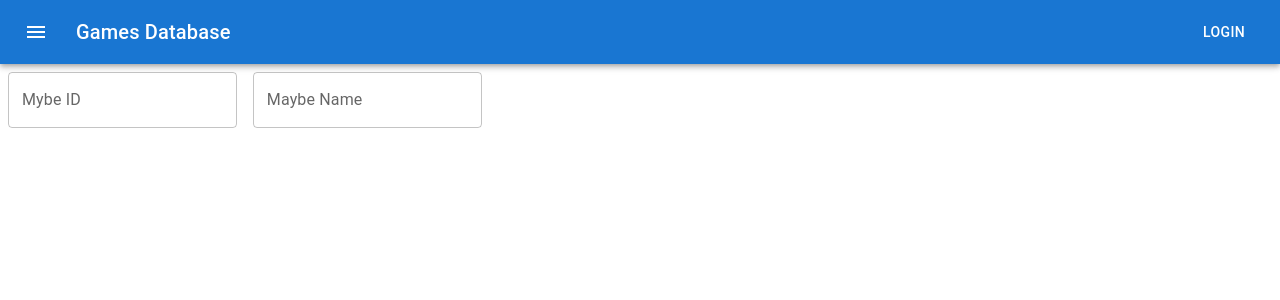
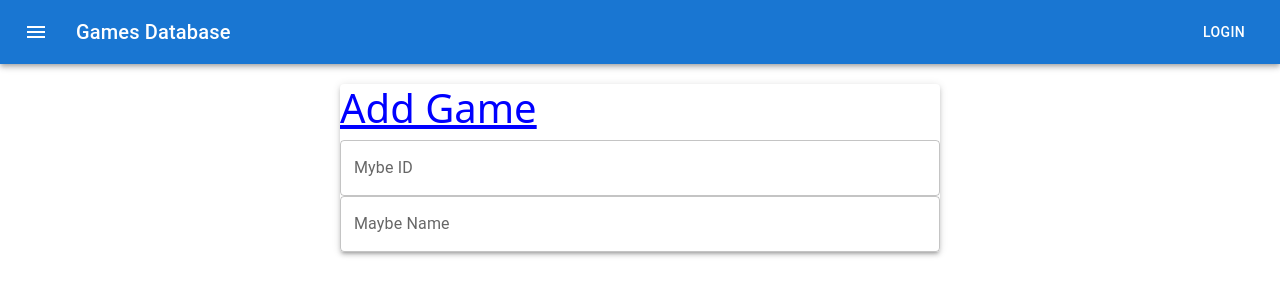
Before and after one commit to TyEngle/FullStack-FrontEnd, a React (Create React App) app in the folder React-App-final/: page / in a window 1280 px wide. Shown: the top 300 px of the page. Built offline with nearby package versions, Linux system fonts and the light colour scheme.

Commit message:
UI update
Video tutorial check 34:00

```diff
--- a/React-App-final/src/App.js
+++ b/React-App-final/src/App.js
@@ -1,6 +1,5 @@
-import React, { Component } from "react";
+import React from "react";
 import "bootstrap/dist/css/bootstrap.min.css";
-import logo from "./logo.svg";
 import Appbar from "./components/Appbar";
 import Games from "./components/Games";
 
--- a/React-App-final/src/components/Games.js
+++ b/React-App-final/src/components/Games.js
@@ -1,8 +1,12 @@
-import * as React from "react";
+import React, { useState } from "react";
 import Box from "@mui/material/Box";
 import TextField from "@mui/material/TextField";
+import Paper from "@mui/material/Paper";
 
 export default function Games() {
+  const paperStyle = { passing: "50px 20px", width: 600, margin: "20px auto" };
+  const [name, setName] = useState("");
+  const [address, setAddress] = useState("");
   return (
     <Box
       component="form"
@@ -12,8 +16,23 @@ export default function Games() {
       noValidate
       autoComplete="off"
     >
-      <TextField id="outlined-basic" label="Mybe ID" variant="outlined" />
-      <TextField id="outlined-basic" label="Maybe Name" variant="outlined" />
+      <Paper elevation={3} style={paperStyle}>
+        <h1 style={{ color: "blue" }}>
+          <u>Add Game</u>
+        </h1>
+        <TextField
+          id="outlined-basic"
+          label="Mybe ID"
+          variant="outlined"
+          fullWidth
+        />
+        <TextField
+          id="outlined-basic"
+          label="Maybe Name"
+          variant="outlined"
+          fullWidth
+        />
+      </Paper>
     </Box>
   );
 }
```
